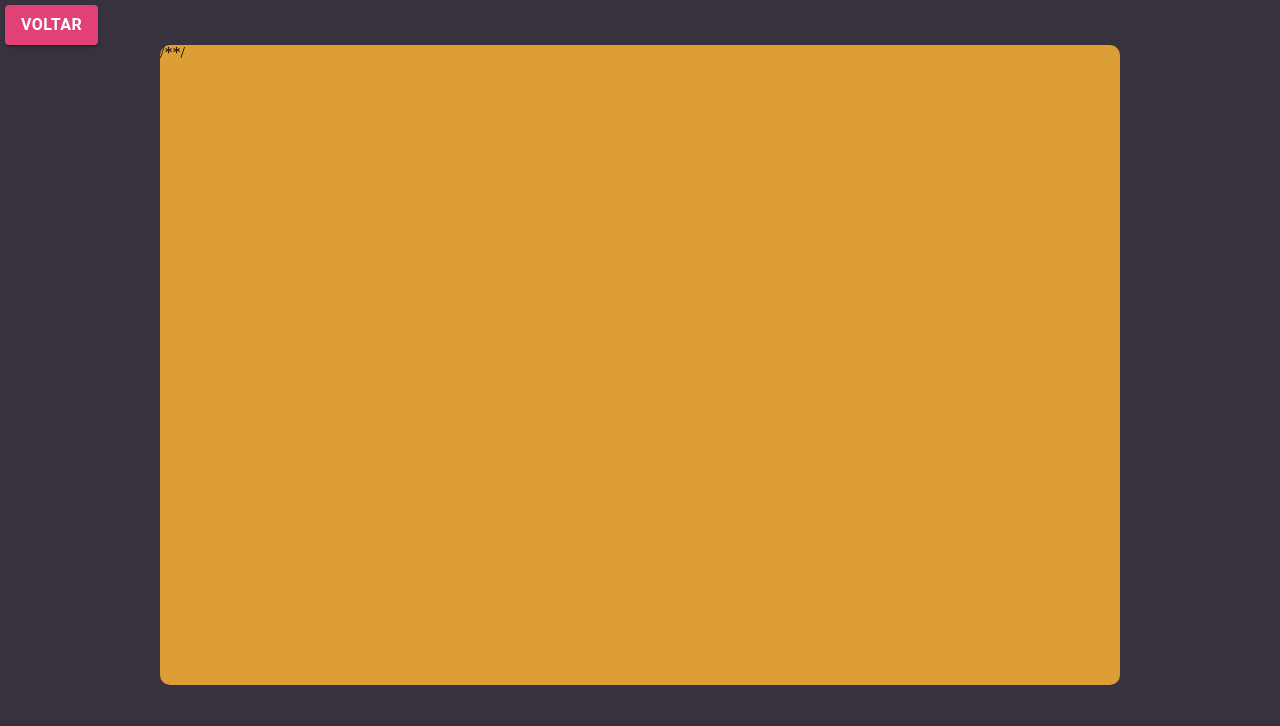
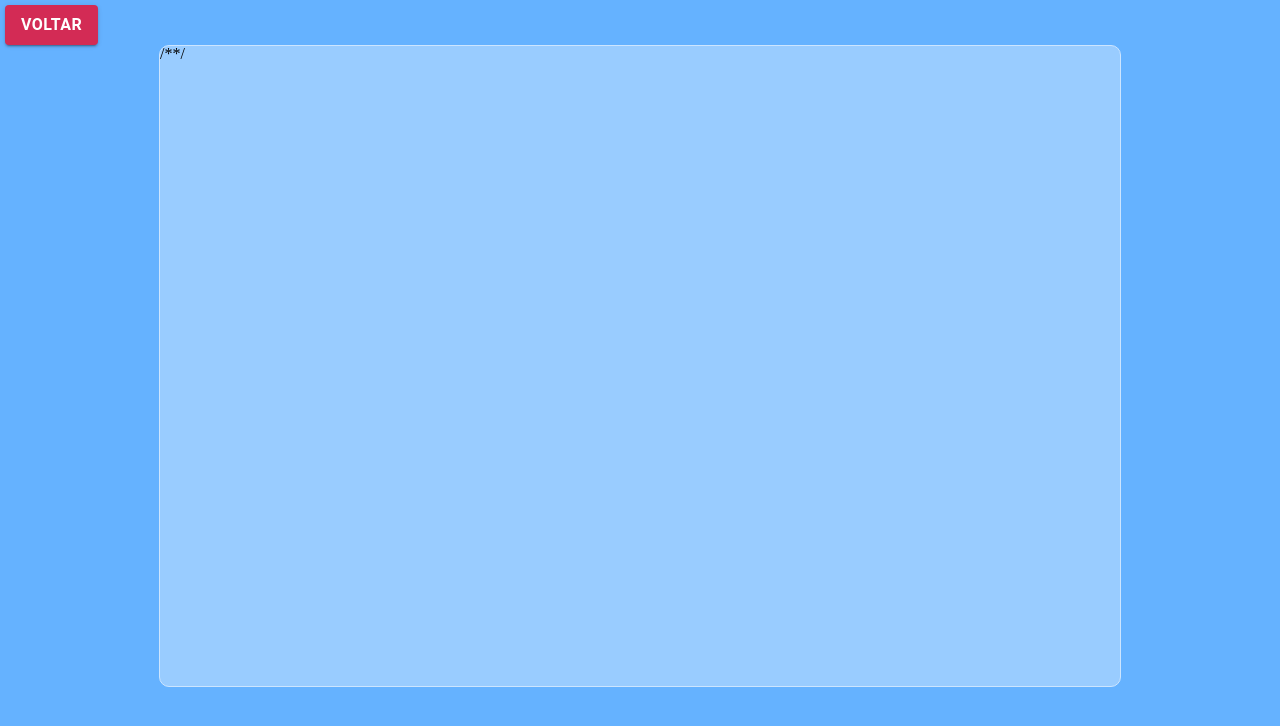
Before and after one commit to ThiagoAF25/IHC, a React (Create React App) app: page /stats in a window 1280 px wide. Shown: the top 726 px of the page. Built offline with nearby package versions, Linux system fonts and the light colour scheme; the HTML template or start-up script is replaced by a standard one.

Commit message:
Alterando cores

```diff
--- a/src/App.tsx
+++ b/src/App.tsx
@@ -7,7 +7,7 @@ import { ThemeProvider } from "@emotion/react";
 const theme = createTheme({
     palette: {
         primary: {
-            main: '#e14177',
+            main: '#D32B55',
             // light: will be calculated from palette.primary.main,
             // dark: will be calculated from palette.primary.main,
             // contrastText: will be calculated to contrast with palette.primary.main
--- a/src/views/stats/style.css
+++ b/src/views/stats/style.css
@@ -1,13 +1,16 @@
 .statsDiv {
-    background: #37323e;
+    background: 	#65B2FF;
     height: 100vh;
     width: 100%;
 }
 
 .containerStats {
     width: 75%;
-    background: #de9e36;
+    background: #99CCFF;
     height: 80%;
     border-radius: 10px;
     margin: 0 auto;
+    border-style: solid;
+    border-width: 1px;
+    border-color: #CCE5FF;
 }
```
Also changed, not shown: src/views/config/Components/Logo/index.tsx (deleted, +0 -15 lines).
